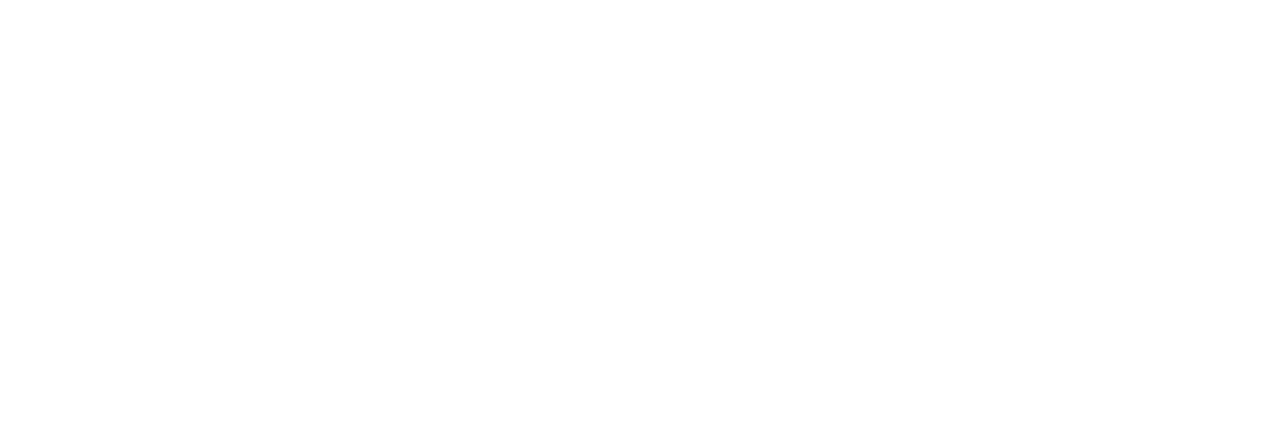
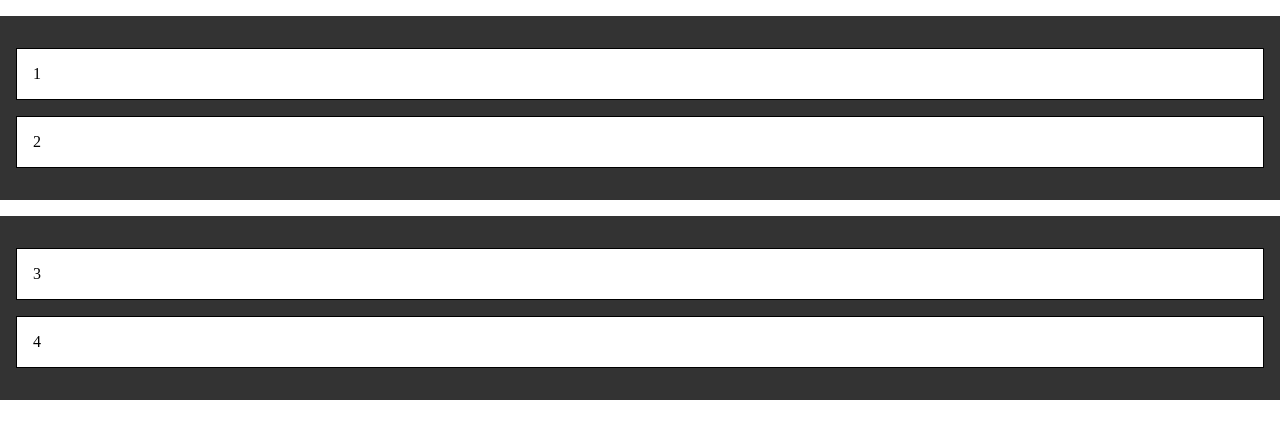
Before and after one commit to mbaranich/DragDropAndSort, a plain HTML site: page index.html in a window 1280 px wide. Drawn offline with Linux system fonts and the light colour scheme.

Commit message:
Create CSS. Update file names.

```diff
--- a/index.html
+++ b/index.html
@@ -5,8 +5,17 @@
     <meta http-equiv="X-UA-Compatible" content="IE=edge">
     <meta name="viewport" content="width=device-width, initial-scale=1.0">
     <title>Drag, Drop and Sort</title>
+    <link rel="stylesheet" href="styles.css">
+    <script src="script.js" defer></script>
 </head>
 <body>
-
+    <div class="container">
+        <p class="draggable" draggable="true">1</p>
+        <p class="draggable" draggable="true">2</p>
+    </div>
+    <div class="container">
+        <p class="draggable" draggable="true">3</p>
+        <p class="draggable" draggable="true">4</p>
+    </div>
 </body>
 </html>
--- /dev/null
+++ b/script.js
@@ -0,0 +1,8 @@
+const draggables = document.querySelectorAll('.draggable');
+const containers = document.querySelectorAll('.container');
+
+draggables.forEach(draggable => {
+    draggable.addEventListener('dragstart', () => {
+        console.log('drag start')
+    })
+})
--- a/styles.css
+++ b/styles.css
@@ -0,0 +1,16 @@
+body {
+  margin: 0;
+}
+
+.container {
+  background-color: #333;
+  padding: 1rem;
+  margin-top: 1rem;
+}
+
+.draggable {
+  padding: 1rem;
+  background-color: white;
+  border: 1px solid black;
+  cursor: move;
+}
```
Also changed, not shown: scripts.js (deleted).
